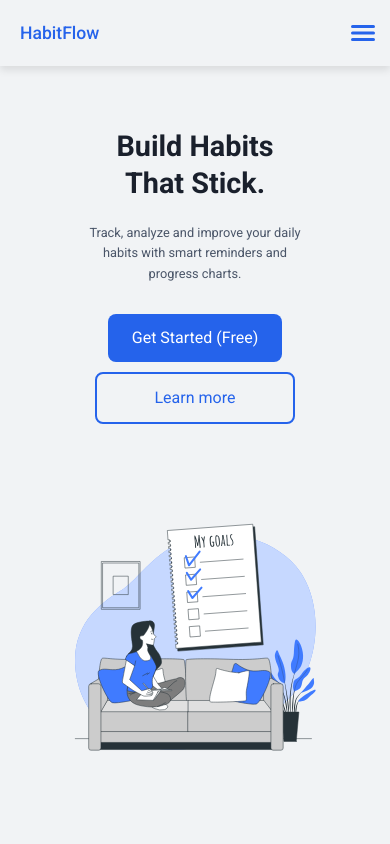
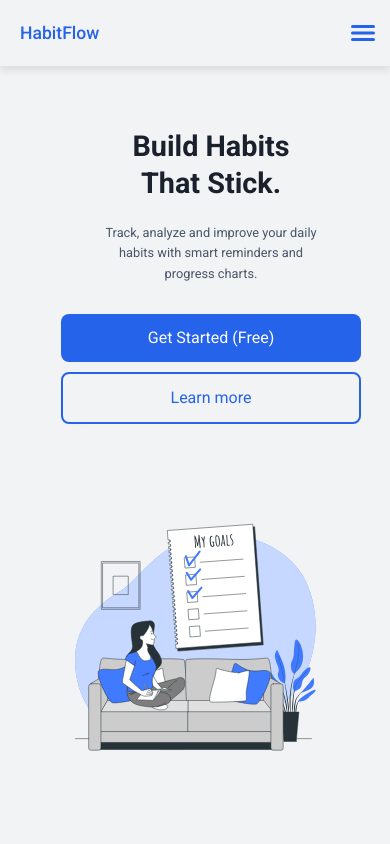
Before and after one commit to juliusmwas/habitflow, a React (Vite) app: page / in a window 390 px wide. Shown: the top 844 px of the page. Built offline with nearby package versions, Linux system fonts and the light colour scheme; no server answers.

Commit message:
Added responsiveness

```diff
--- a/src/About.css
+++ b/src/About.css
@@ -26,7 +26,7 @@
 
 .about-cards {
   display: grid;
-  grid-template-columns: repeat(3, 1fr); /* 3 cards per row on desktop */
+  grid-template-columns: repeat(3, 1fr);
   gap: 2rem;
   margin-top: 2rem;
   align-items: center;
@@ -95,9 +95,21 @@
 
 
 /* Responsive */
-@media (max-width: 900px) {
+@media (max-width: 768px) {
   .about-cards {
     grid-template-columns: repeat(2, 1fr); /* 2 per row on tablets */
+  }
+  .about-h2 {
+    font-size: 2rem;
+    font-weight: bold;
+  }
+
+  .about-p {
+    font-size: 0.8rem;
+  }
+
+  .about-h3 {
+    font-size: 1.5rem;
   }
 }
 
--- a/src/Hero.css
+++ b/src/Hero.css
@@ -5,19 +5,19 @@
   padding: 0;
 }
 
-/* Hero container */
-.container {
+
+ .container {
   display: flex;
   align-items: center;
-  justify-content: space-between;
+  justify-content: center;
   min-height: 70vh;
-  padding: 70px 10%;
+  padding: 70px;
+  gap: 20em;
 }
 
-/* Left side text */
 .hero-text {
-  flex: 1;
-  margin-top: 1em;               /* takes up half width */
+  margin-top: 1em;
+  margin-left: 2em;
 }
 
 .hero-heading {
@@ -76,7 +76,6 @@
 
 /* Right side image */
 .hero-img img{
-  flex: 1;
   max-width: 100%;
   height: 400px;
   display: block;
@@ -88,58 +87,77 @@
 }
 /* Responsive (mobile view) */
 @media (max-width: 1024px) {
-  .container {
-    padding: 2rem 1.5rem;
-    gap: 4em;
+.container {
+    gap: 5rem; /* reduce spacing */
+    padding: 1rem;
+    display: flex;
+    justify-content: center;
+    align-items: center;
+    margin: 0 auto;
   }
-
+.hero-text{
+  width: 400px;
+  }
   .hero-heading {
-    font-size: 2rem;
+    font-size: 2rem; /* shrink heading */
   }
 
   .hero-p {
-    font-size: 1rem;
+    font-size: 1rem; /* shrink paragraph */
   }
 
   .hero-img img {
-    max-width: 500px;
+    max-width: 100%; /* make image smaller */
+  }
+  .hero-btn {
+    display: flex;
+    gap: 15px;
+    width: 100%;
+    width: 500px;
+  }
+  .social{
+    text-align: center;
+    font-size: 1rem;
+    margin: 0 auto;
   }
 }
 
-@media (max-width: 768px) {
+ @media (max-width: 768px) {
   .container {
-    flex-direction: row; /* stack text & image */
-    text-align: center;
-    padding: 2rem 1rem;
+    gap: 3rem; /* reduce spacing */
+    padding: 1rem;
+    display: flex;
+    justify-content: center;
+    align-items: center;
+    margin: 0 auto;
   }
-  .hero-text{
-    margin-top:2em;
-    flex: 1;
-  }
-  .hero-img img{
-    margin-top: 4em;
+.hero-text{
+  width: 300px;
   }
   .hero-heading {
-    font-size: 1.5rem;
+    font-size: 1.4rem; /* shrink heading */
   }
 
   .hero-p {
-    font-size: 0.8rem;
+    font-size: 0.7rem;
+  }
+
+  .hero-img img {
+    max-width: 100%;
   }
   .hero-btn {
-    flex-direction: column;
-    align-items: center;
+    display: flex;
+    gap: 15px;
+    width: 100%;
+    width: 400px;
   }
-
-  .get-started-btn,
-  .learn-more-btn {
-    width: 100%;
-    max-width: 200px;
-  }
-  .social {
-   margin: 0;
+  .social{
+    text-align: center;
+    font-size: 1rem;
+    margin: 0 auto;
   }
 }
+
 @media (max-width: 600px) {
   .container {
     flex-direction: column;
```
